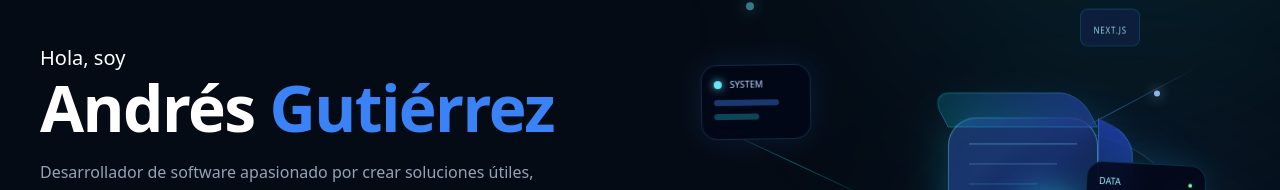
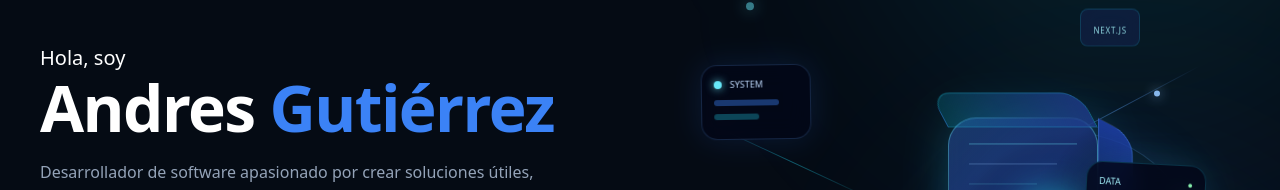
Before and after one commit to imargutierrz-hub/portal-willian, a Next.js app: page / in a window 1280 px wide. Shown: the part 184-374 px from the top of the page. Built offline with nearby package versions, Linux system fonts and the light colour scheme.

Commit message:
quitar tildes de mi nombre

```diff
--- a/app/page.tsx
+++ b/app/page.tsx
@@ -634,7 +634,7 @@ export default function Home() {
             </p>
 
             <h1 className="text-5xl sm:text-6xl lg:text-[64px] font-bold tracking-tight leading-[1.05]">
-              Andrés{" "}
+              Andres{" "}
               <span className="text-blue-500">
                 Gutiérrez
               </span>
@@ -1248,7 +1248,7 @@ export default function Home() {
               </div>
 
               <p className="text-[10px] text-slate-500">
-                © {new Date().getFullYear()} Andrés Gutiérrez.
+                © {new Date().getFullYear()} Andres Gutierrez.
                 Todos los derechos reservados.
               </p>
             </div>
```
